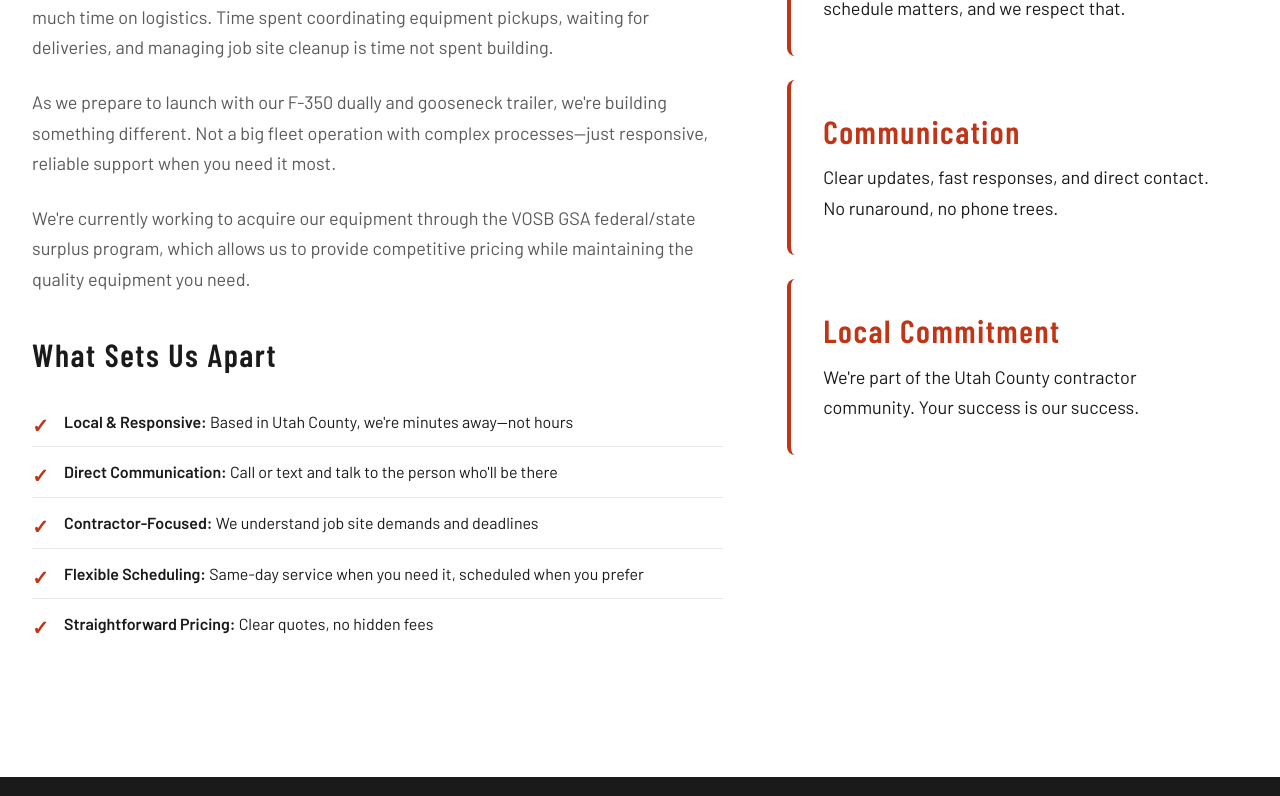
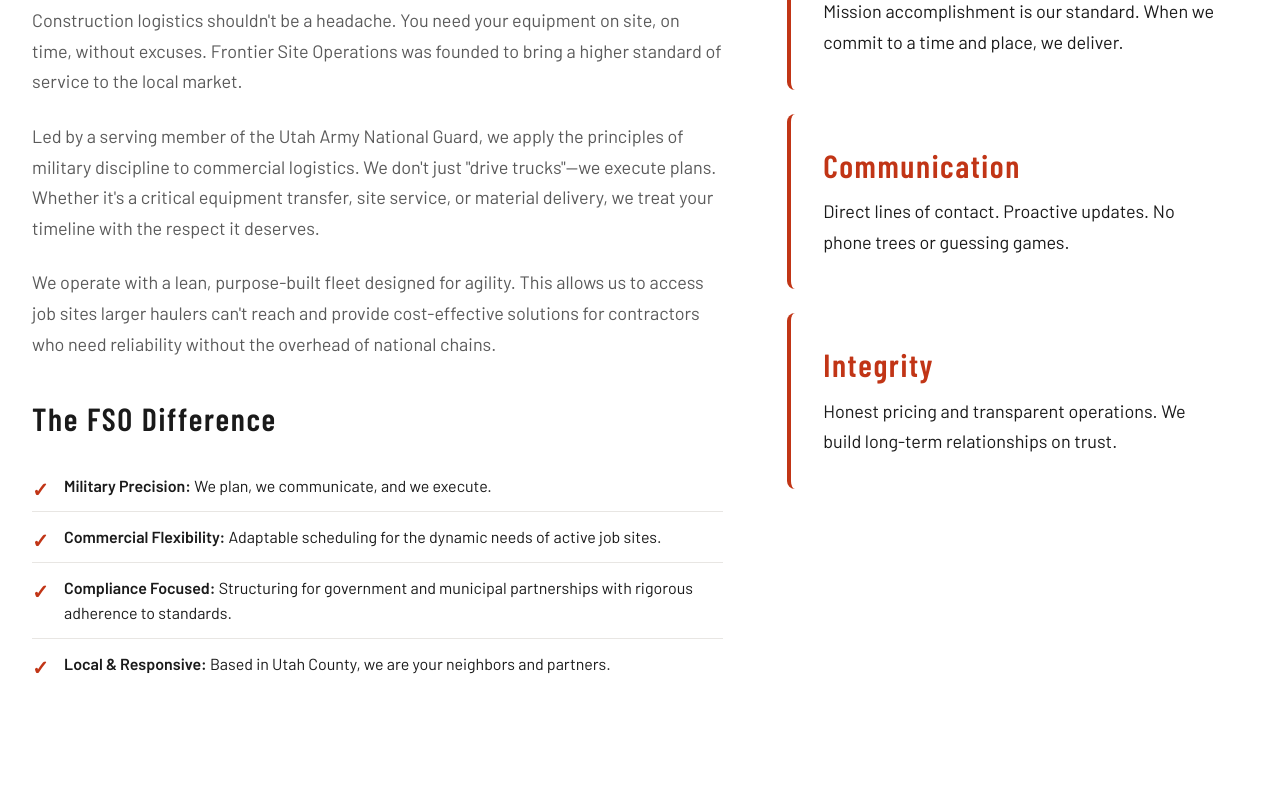
Before and after one commit to cakleinman/frontiersiteoperations, a plain HTML site: page about.html in a window 1280 px wide. Shown: the part 716-1512 px from the top of the page. Drawn offline with nearby package versions, Linux system fonts and the light colour scheme.

Commit message:
feat: Improve "About Us" page copy for clarity and dual audience

```diff
--- a/about.html
+++ b/about.html
@@ -39,8 +39,8 @@
     <section class="page-header">
         <div class="container">
             <span class="section-badge">About Us</span>
-            <h1>Built for Contractors,<br>By Someone Who Gets It</h1>
-            <p>We're not a big national company with call centers and account managers. We're a local operation focused on one thing: making your job easier.</p>
+            <h1>Built for Contractors.<br>Driven by Service.</h1>
+            <p>We bridge the gap between expensive national haulers and "a guy with a truck." Frontier Site Operations provides professional, reliable logistics support for Utah County's construction and government sectors.</p>
         </div>
     </section>
 
@@ -48,35 +48,34 @@
         <div class="container">
             <div class="about-grid">
                 <div class="about-text">
-                    <h2>Our Story</h2>
-                    <p>Frontier Site Operations was founded on a simple observation: contractors waste too much time on logistics. Time spent coordinating equipment pickups, waiting for deliveries, and managing job site cleanup is time not spent building.</p>
+                    <h2>The Mission</h2>
+                    <p>Construction logistics shouldn't be a headache. You need your equipment on site, on time, without excuses. Frontier Site Operations was founded to bring a higher standard of service to the local market.</p>
 
-                    <p>As we prepare to launch with our F-350 dually and gooseneck trailer, we're building something different. Not a big fleet operation with complex processes—just responsive, reliable support when you need it most.</p>
+                    <p>Led by a serving member of the Utah Army National Guard, we apply the principles of military discipline to commercial logistics. We don't just "drive trucks"—we execute plans. Whether it's a critical equipment transfer, site service, or material delivery, we treat your timeline with the respect it deserves.</p>
 
-                    <p>We're currently working to acquire our equipment through the VOSB GSA federal/state surplus program, which allows us to provide competitive pricing while maintaining the quality equipment you need.</p>
+                    <p>We operate with a lean, purpose-built fleet designed for agility. This allows us to access job sites larger haulers can't reach and provide cost-effective solutions for contractors who need reliability without the overhead of national chains.</p>
 
-                    <h3>What Sets Us Apart</h3>
+                    <h3>The FSO Difference</h3>
                     <ul class="detail-list">
-                        <li><strong>Local & Responsive:</strong> Based in Utah County, we're minutes away—not hours</li>
-                        <li><strong>Direct Communication:</strong> Call or text and talk to the person who'll be there</li>
-                        <li><strong>Contractor-Focused:</strong> We understand job site demands and deadlines</li>
-                        <li><strong>Flexible Scheduling:</strong> Same-day service when you need it, scheduled when you prefer</li>
-                        <li><strong>Straightforward Pricing:</strong> Clear quotes, no hidden fees</li>
+                        <li><strong>Military Precision:</strong> We plan, we communicate, and we execute.</li>
+                        <li><strong>Commercial Flexibility:</strong> Adaptable scheduling for the dynamic needs of active job sites.</li>
+                        <li><strong>Compliance Focused:</strong> Structuring for government and municipal partnerships with rigorous adherence to standards.</li>
+                        <li><strong>Local & Responsive:</strong> Based in Utah County, we are your neighbors and partners.</li>
                     </ul>
                 </div>
 
                 <div class="about-values">
                     <div class="value-card">
                         <h3>Reliability</h3>
-                        <p>When we say we'll be there, we'll be there. Your schedule matters, and we respect that.</p>
+                        <p>Mission accomplishment is our standard. When we commit to a time and place, we deliver.</p>
                     </div>
                     <div class="value-card">
                         <h3>Communication</h3>
-                        <p>Clear updates, fast responses, and direct contact. No runaround, no phone trees.</p>
+                        <p>Direct lines of contact. Proactive updates. No phone trees or guessing games.</p>
                     </div>
                     <div class="value-card">
-                        <h3>Local Commitment</h3>
-                        <p>We're part of the Utah County contractor community. Your success is our success.</p>
+                        <h3>Integrity</h3>
+                        <p>Honest pricing and transparent operations. We build long-term relationships on trust.</p>
                     </div>
                 </div>
             </div>
```
